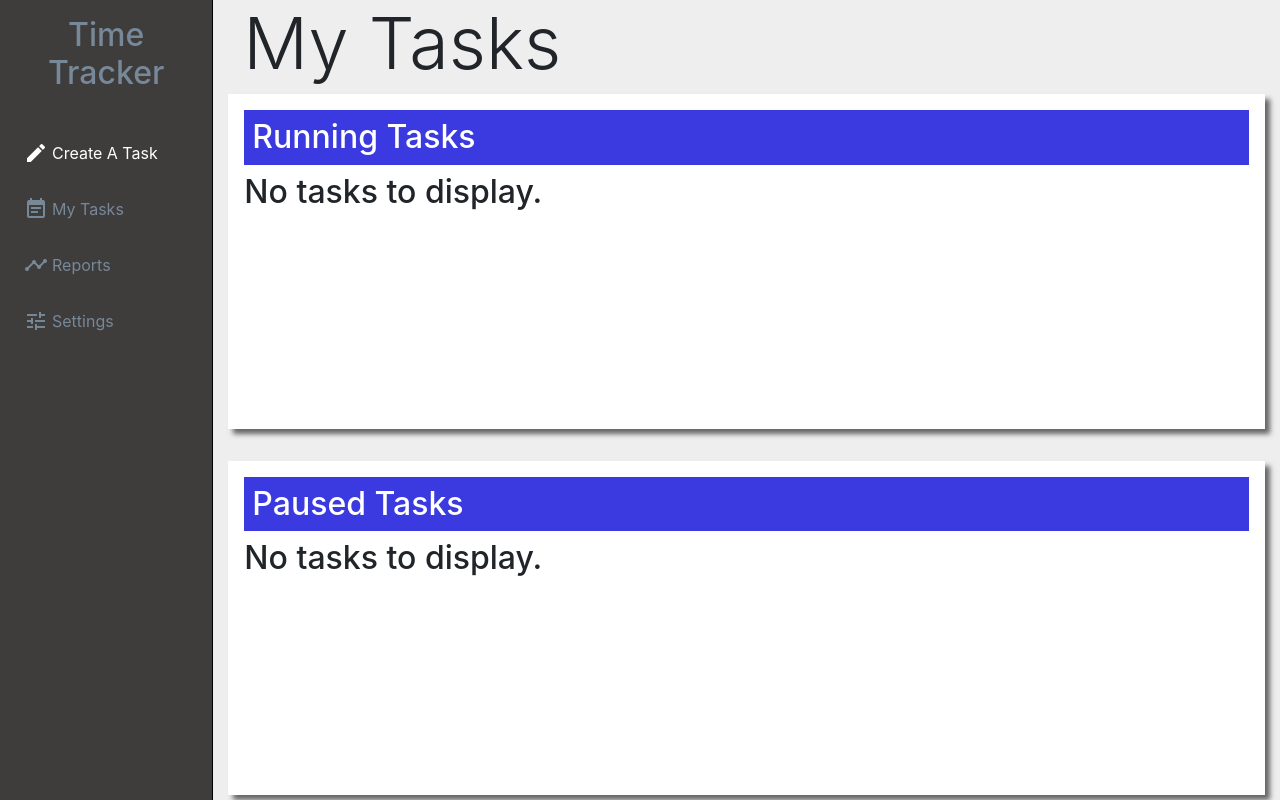
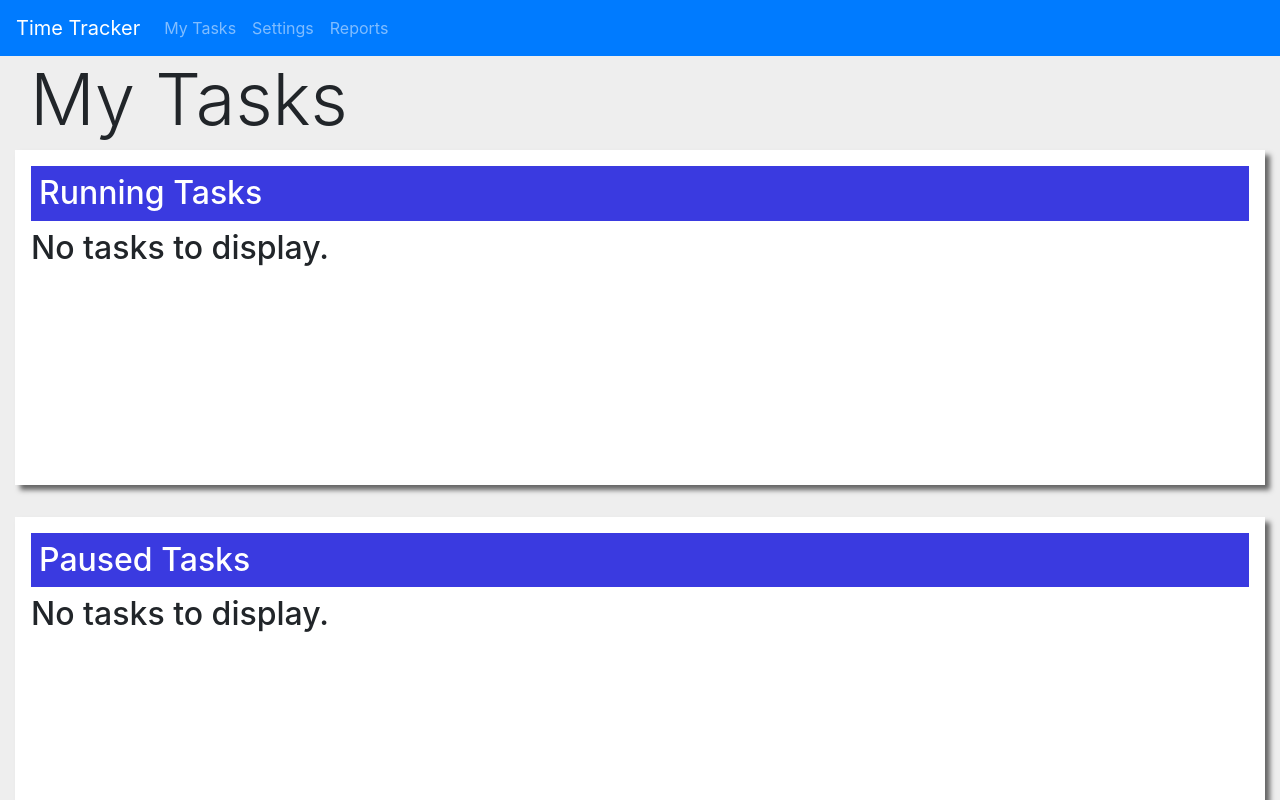
Before and after one commit to chingu-voyages/TNT-Task-Timer-v12-geckos-team-01-, a React (Create React App) app: page /mytasks in a window 1280 px wide. Shown: the top 800 px of the page. Built offline with nearby package versions, Linux system fonts and the light colour scheme.

Commit message:
removed sidebar and replaced with Bootstrap Navbar

```diff
--- a/src/App.css
+++ b/src/App.css
@@ -7,7 +7,7 @@
   --timer-display-bg-color: lightgray;
   --timer-display-text-color: black;
   --timer-display-time-color: black;
-
+  --timer-duration-color: lightslategray;
   --body-bg-color: #eee;
 }
 
@@ -17,6 +17,9 @@ body {
   background-color: var(--body-bg-color);
 }
 
+.no-decoration {
+  text-decoration: none;
+}
 /* disable all underlines when hovering over links and icons */
 i:hover {
   text-decoration: none;
@@ -126,6 +129,8 @@ i:hover {
   flex: 1;
 }
 .task-item-name {
+  font-weight: bold;
+  font-size: 1.5rem;
   flex: 1;
 }
 
@@ -136,20 +141,32 @@ i:hover {
   flex: 1;
 }
 span.duration {
+  color: var(--timer-duration-color);
   font-size: 1.2rem;
   font-weight: bold;
 }
 
 @media (max-width: 900px) {
-  .sidebar {
-    width: 100px;
-    overflow: hidden;
+  .task-list-item {
+    display: block;
   }
-  .sidebar-link-text {
+
+  .task-item-name {
+    width: 50%;
+    display: inline-block;
+  }
+
+  .task-item-duration {
+    width: 50%;
+    display: inline-block;
+    text-align: right;
+  }
+
+  .task-item-status {
     display: none;
   }
 
-  .time-tracker-logo {
-    display: none;
+  .task-list-item-control {
+    text-align: center;
   }
 }
--- a/src/App.js
+++ b/src/App.js
@@ -12,8 +12,8 @@ import Col from "react-bootstrap/Col";
 import { BrowserRouter as Router, Route, Switch } from "react-router-dom";
 
 /* custom components */
-import Sidebar from "./components/Sidebar/Sidebar";
 import MainContent from "./components/MainContent";
+import TimeTrackerNavbar from "./components/TimeTrackerNavbar";
 
 /* Pages */
 import CreateTaskPage from "./pages/CreateTaskPage";
@@ -25,15 +25,11 @@ function App() {
   return (
     <main>
       <Router>
+        <TimeTrackerNavbar />
         <Container fluid>
           <Row>
-            {/* Bootstrap Column for the sidebar */}
-            <Col className="p-0 vh-100" xs={{ span: 12 }} md={{ span: 2 }}>
-              <Sidebar />
-            </Col>
-
             {/* Bootstrap Column for the main content */}
-            <Col xs={{ span: 12 }} md={{ span: 10 }}>
+            <Col xs={{ span: 12 }}>
               <MainContent>
                 <Switch>
                   <Route exact path="/" component={CreateTaskPage} />
--- a/src/actions/types.js
+++ b/src/actions/types.js
@@ -7,6 +7,3 @@ export const START_TASK = "START_TASK";
 export const PAUSE_TASK = "PAUSE_TASK";
 export const COMPLETE_TASK = "COMPLETE_TASK";
 export const DELETE_ALL_TASKS = "DELETE_ALL_TASKS";
-
-// UI Actions
-export const CHANGE_TAB = "CHANGE_TAB";
--- a/src/actions/uiActions.js
+++ /dev/null
@@ -1,10 +0,0 @@
-import { CHANGE_TAB } from "./types";
-
-export const changeTab = tabNum => {
-  return {
-    type: CHANGE_TAB,
-    payload: tabNum
-  };
-};
-
-export const stopLint = () => null;
--- a/src/components/Sidebar/Sidebar.js
+++ /dev/null
@@ -1,47 +0,0 @@
-import React from "react";
-import PropTypes from "prop-types";
-import { connect } from "react-redux";
-
-import SidebarItem from "./SidebarItem";
-
-const Sidebar = ({ currentTab }) => {
-  console.log(currentTab);
-  // The links that should appear in the sidebar.
-  // to: the link used by React Router
-  // iconName: Google material Icon name (https://material.io/resources/icons/?style=baseline)
-  // linkText: The text that will be displayed for the link.
-  const sidebarData = [
-    { to: "/", iconName: "create", linkText: "Create A Task" },
-    { to: "/mytasks", iconName: "event_note", linkText: "My Tasks" },
-    { to: "/reports", iconName: "timeline", linkText: "Reports" },
-    { to: "/settings", iconName: "tune", linkText: "Settings" }
-  ];
-
-  const sidebarItems = sidebarData.map((sidebarItem, index) => (
-    <SidebarItem
-      tabNumber={index}
-      key={sidebarItem.linkText}
-      to={sidebarItem.to}
-      iconName={sidebarItem.iconName}
-      linkText={sidebarItem.linkText}
-      selected={currentTab === index}
-    />
-  ));
-
-  return (
-    <div className="sidebar">
-      <h1 className="time-tracker-logo">Time Tracker</h1>
-      <ul className="sidebar-list">{sidebarItems}</ul>
-    </div>
-  );
-};
-
-Sidebar.propTypes = {
-  currentTab: PropTypes.number.isRequired
-};
-
-const mapStateToProps = state => ({
-  currentTab: state.ui.currentTab
-});
-
-export default connect(mapStateToProps)(Sidebar);
--- a/src/components/Sidebar/SidebarItem.js
+++ /dev/null
@@ -1,51 +0,0 @@
-/* eslint-disable no-shadow */
-import React from "react";
-import { Link } from "react-router-dom";
-import PropTypes from "prop-types";
-import { connect } from "react-redux";
-import { changeTab } from "../../actions/uiActions";
-
-const SidebarItem = ({
-  tabNumber,
-  to,
-  iconName,
-  linkText,
-  selected,
-  changeTab
-}) => {
-  const tabClicked = () => {
-    changeTab(tabNumber);
-  };
-  return (
-    <li className="sidebar-list-item">
-      <Link to={to} className="text-white" onClick={tabClicked}>
-        <div
-          className={`sidebar-link-container ${
-            selected ? "selected-sidebar-item" : ""
-          }`}
-        >
-          <i className="material-icons sidebar-icon ">{iconName}</i>
-          <span className="sidebar-link-text">{linkText}</span>
-        </div>
-      </Link>
-    </li>
-  );
-};
-
-SidebarItem.propTypes = {
-  tabNumber: PropTypes.number.isRequired,
-  to: PropTypes.string.isRequired,
-  iconName: PropTypes.string.isRequired,
-  linkText: PropTypes.string.isRequired,
-  selected: PropTypes.bool,
-  changeTab: PropTypes.func.isRequired
-};
-
-SidebarItem.defaultProps = {
-  selected: false
-};
-
-export default connect(
-  null,
-  { changeTab }
-)(SidebarItem);
--- a/src/components/TaskControl.js
+++ b/src/components/TaskControl.js
@@ -29,7 +29,7 @@ const TaskControl = ({
   return (
     <div className="task-list-item-control">
       <ButtonToolbar>
-        <DropdownButton size="sm" title="Task Actions">
+        <DropdownButton size="sm" className="ml-auto" title="Task Actions">
           <Dropdown.Item onClick={startTaskClicked}>Start task</Dropdown.Item>
           <Dropdown.Item onClick={pauseTaskClicked}>Pause task</Dropdown.Item>
           <Dropdown.Item onClick={completeTaskClicked}>
--- a/src/components/TaskListItem.js
+++ b/src/components/TaskListItem.js
@@ -58,15 +58,12 @@ const TaskListItem = ({ task }) => {
     // }
   }, []);
 
-  // timer is adding the amount of time that the timer is running when the
-  // timer is paused, but only when displaying it - the state appears correct.
-
   // eslint-disable-next-line consistent-return
   useEffect(() => {
     if (task.running) {
       setTimerId(
         setInterval(() => {
-          setCurrentduration(d => setCurrentduration(d + 1)); // bug here somewheres?
+          setCurrentduration(d => setCurrentduration(d + 1));
         }, 1000)
       );
       return () => {
--- /dev/null
+++ b/src/components/TimeTrackerNavbar.js
@@ -0,0 +1,30 @@
+import React from "react";
+import Navbar from "react-bootstrap/Navbar";
+import Nav from "react-bootstrap/Nav";
+import { Link } from "react-router-dom";
+
+const TimeTrackerNavbar = () => {
+  return (
+    <Navbar variant="dark" bg="primary" expand="lg">
+      <Navbar.Brand>Time Tracker</Navbar.Brand>
+      <Navbar.Toggle aria-controls="basic-navbar-nav" />
+      <Navbar.Collapse>
+        <Nav>
+          <Link to="/mytasks" className="no-decoration">
+            <Nav.Link href="/mytasks">My Tasks</Nav.Link>
+          </Link>
+
+          <Link to="/settings">
+            <Nav.Link href="/settings">Settings</Nav.Link>
+          </Link>
+
+          <Link to="/reports">
+            <Nav.Link href="/reports">Reports</Nav.Link>
+          </Link>
+        </Nav>
+      </Navbar.Collapse>
+    </Navbar>
+  );
+};
+
+export default TimeTrackerNavbar;
--- a/src/pages/RunningTasksPage.js
+++ b/src/pages/RunningTasksPage.js
@@ -10,7 +10,7 @@ import TaskList from "../components/TaskList";
 
 const RunningTasksPage = ({ taskList }) => {
   return (
-    <Container>
+    <Container fluid>
       <div className="page-header">
         <h2 className="display-3">My Tasks</h2>
       </div>
--- a/src/reducer/index.js
+++ b/src/reducer/index.js
@@ -1,8 +1,6 @@
 import { combineReducers } from "redux";
 import taskReducer from "./taskReducer";
-import uiReducer from "./uiReducer";
 
 export default combineReducers({
-  tasks: taskReducer,
-  ui: uiReducer
+  tasks: taskReducer
 });
--- a/src/reducer/uiReducer.js
+++ /dev/null
@@ -1,17 +0,0 @@
-import { CHANGE_TAB } from "../actions/types";
-
-const initialState = {
-  currentTab: 0
-};
-
-export default (state = initialState, action) => {
-  switch (action.type) {
-    case CHANGE_TAB:
-      return {
-        ...state,
-        currentTab: action.payload
-      };
-    default:
-      return state;
-  }
-};
```
